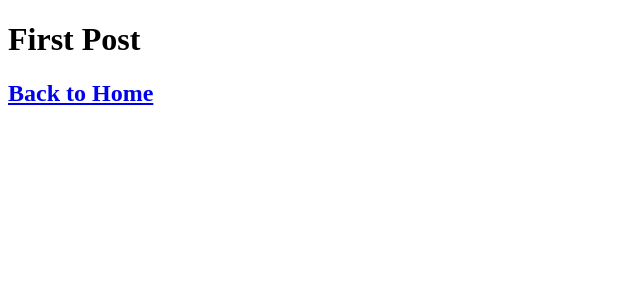
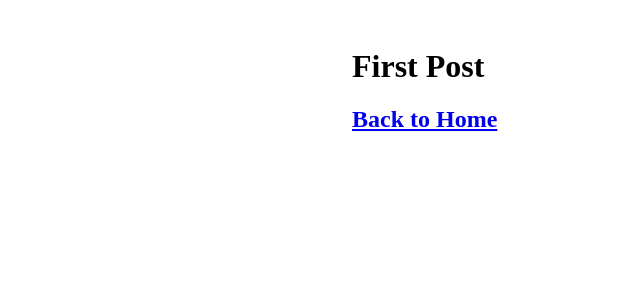
Before and after one commit to toshcode/toshbott-blog, a Next.js app: page /posts/first-post in a window 1280 px wide. Shown: the top 300 px of the page, without its empty margins (0-640 px from the left). Built offline with nearby package versions, Linux system fonts and the light colour scheme.

Commit message:
implement css modules in layout component

```diff
--- a/components/layout.js
+++ b/components/layout.js
@@ -1,3 +1,5 @@
-export default function Layout({children}) {
-    return <div>{children}</div>;
+import styles from './layout.module.css'
+
+export default function Layout({ children }) {
+    return <div className={styles.container}>{ children }</div>;
 }
```
